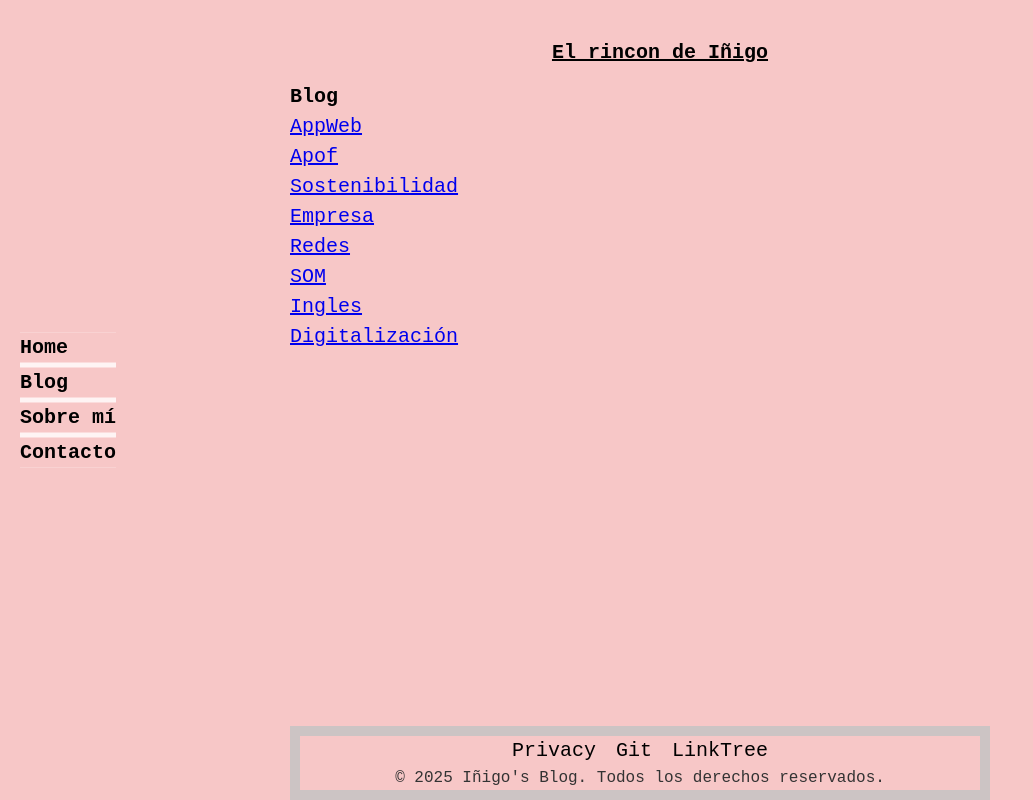
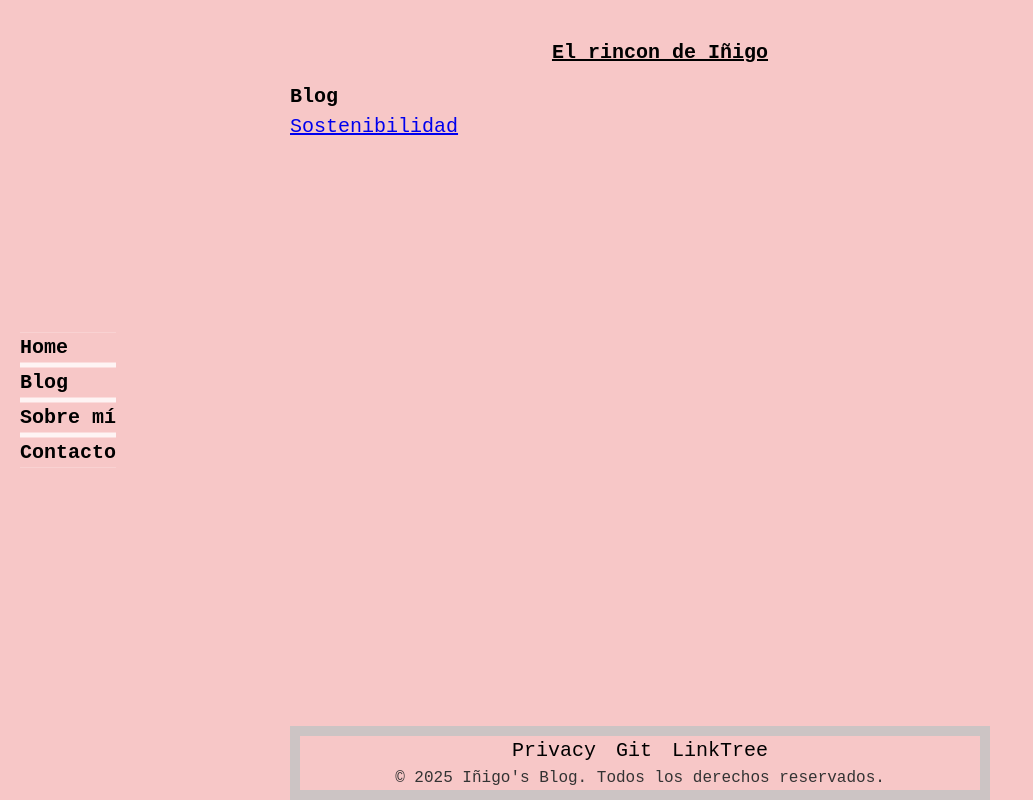
Before and after one commit to inigoelverdin/inigoelverdin.github.io, a plain HTML site: page blog/index.html in a window 1280 px wide. Shown: the whole page, without its empty margins (0-1033 px from the left). Drawn offline with Linux system fonts and the light colour scheme.

Commit message:
Update index.html

```diff
--- a/blog/index.html
+++ b/blog/index.html
@@ -31,21 +31,8 @@
   <!-- If you are using pagination, section.pages will be empty.
        You need to use the paginator object -->
 
-  <li><a href="https://inigoelverdin.github.io./blog/appweb/">AppWeb</a></li>
-
-  <li><a href="https://inigoelverdin.github.io./blog/apof/">Apof</a></li>
-
   <li><a href="https://inigoelverdin.github.io./blog/sostenibilidad/">Sostenibilidad</a></li>
 
-  <li><a href="https://inigoelverdin.github.io./blog/empresa/">Empresa</a></li>
-
-  <li><a href="https://inigoelverdin.github.io./blog/redes/">Redes</a></li>
-
-  <li><a href="https://inigoelverdin.github.io./blog/som/">SOM</a></li>
-
-  <li><a href="https://inigoelverdin.github.io./blog/ingles/">Ingles</a></li>
-
-  <li><a href="https://inigoelverdin.github.io./blog/digitalizacion/">Digitalización</a></li>
 
 </ul>
 
@@ -61,4 +48,5 @@
 </footer>
 </body>
 
+
 </html>
```
